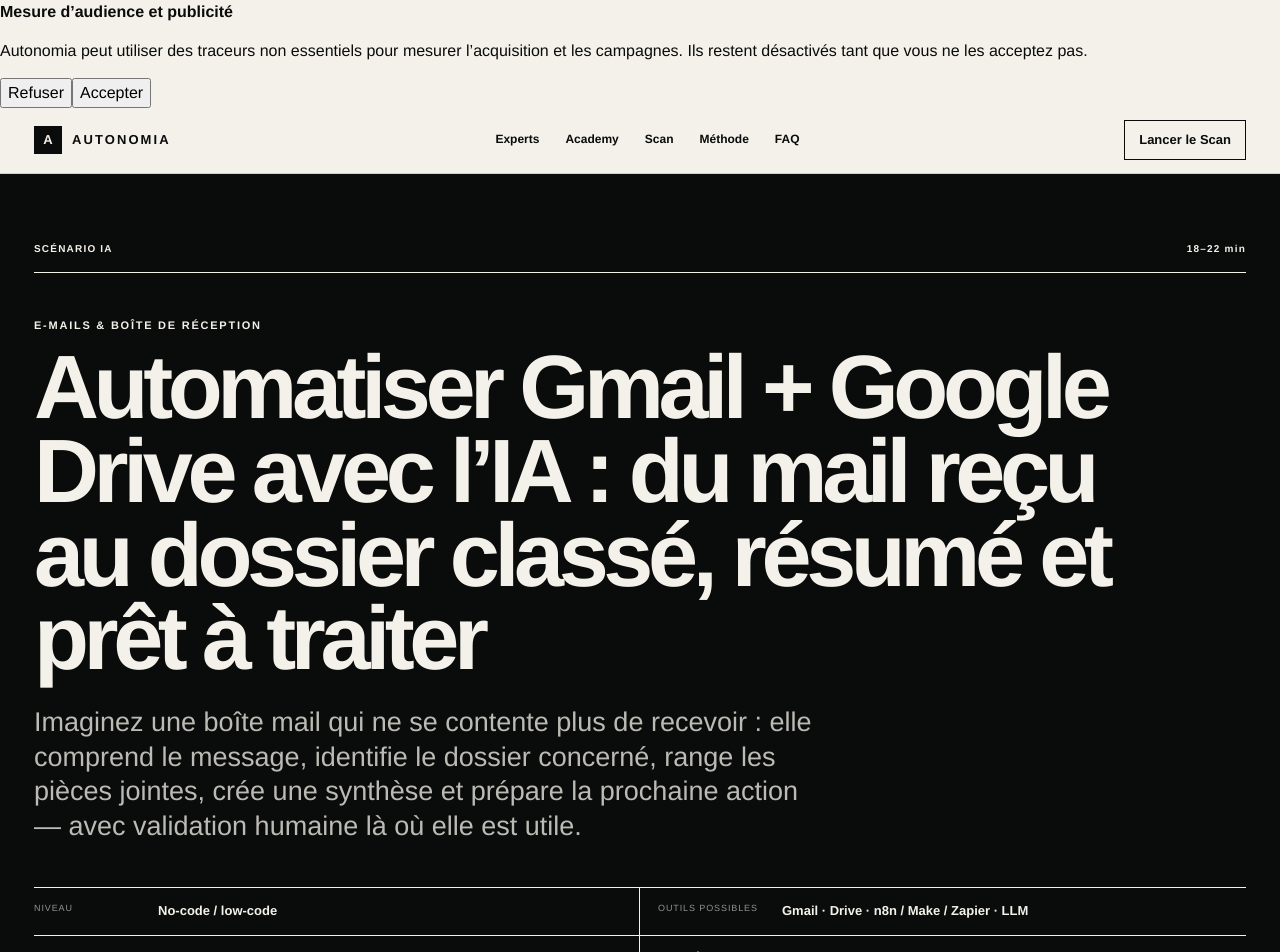
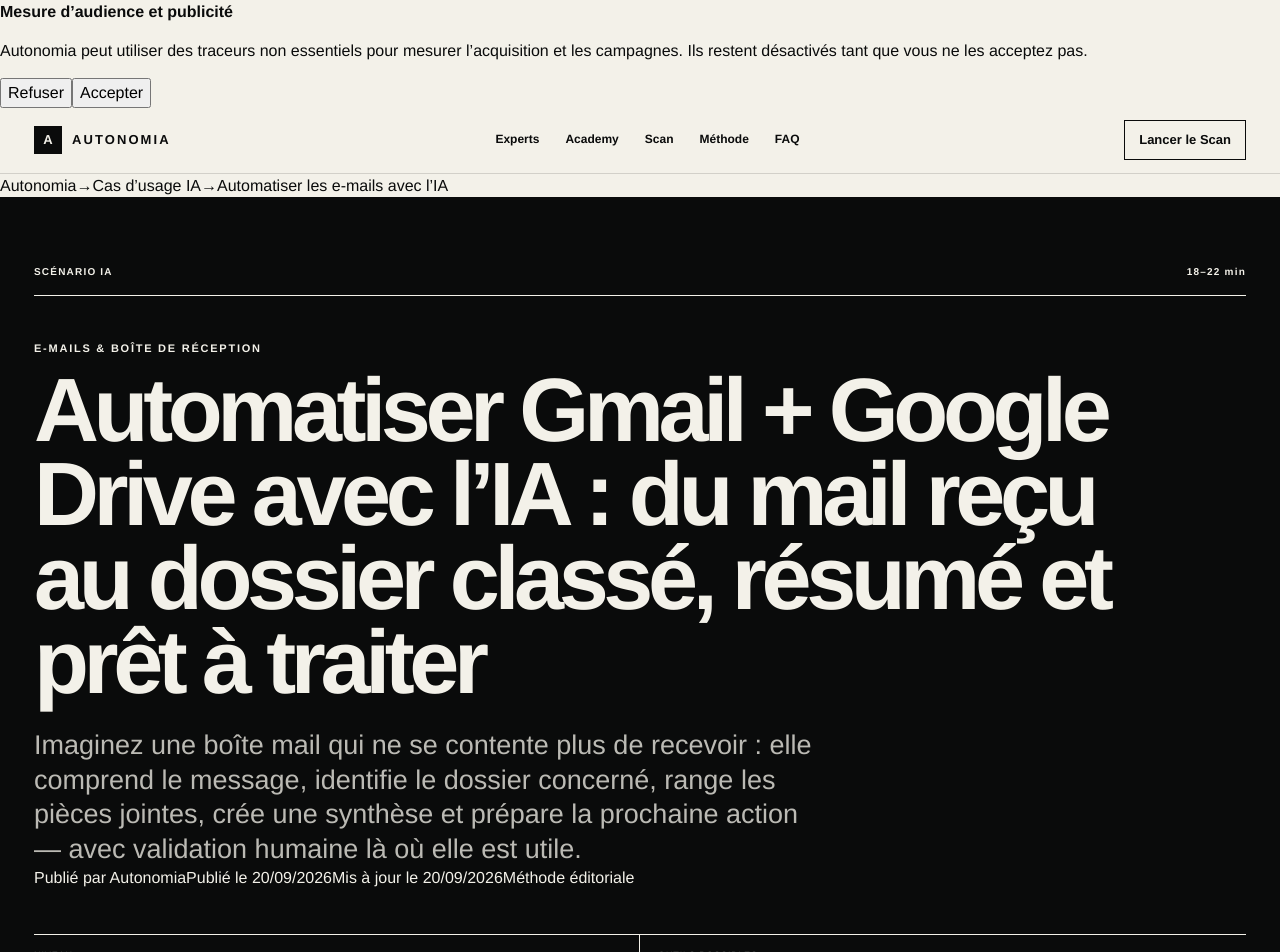
Before and after one commit to aristote-app/Autonomia-MCP, a Next.js app in the folder site/: page /cas-usage-ia/connecter-gmail-a-google-drive-pour-ranger-automatiquement-les-pieces-jointes in a window 1280 px wide. Shown: the top 952 px of the page. Built offline with nearby package versions, Linux system fonts and the light colour scheme; no server answers.

Commit message:
seo(content): add visible authorship dates breadcrumbs and editorial policy

```diff
--- a/site/components/EditorialArticle.js
+++ b/site/components/EditorialArticle.js
@@ -18,6 +18,20 @@
 
   return (
     <main className="editorialArticle">
+      <nav className="articleBreadcrumb" aria-label="Fil d’Ariane">
+        <Link href="/">Autonomia</Link>
+        <span>→</span>
+        <Link href={isTraining ? "/formation-ia/cas-usage" : "/cas-usage-ia"}>
+          {isTraining ? "Formation IA" : "Cas d’usage IA"}
+        </Link>
+        {graph.pillar && (
+          <>
+            <span>→</span>
+            <Link href={graph.pillar.href}>{graph.pillar.label}</Link>
+          </>
+        )}
+      </nav>
+
       <header className={isTraining ? "articleHero training" : "articleHero execution"}>
         <div className="articleHeroMeta">
           <span>{isTraining ? "SCÉNARIO DE FORMATION" : "SCÉNARIO IA"}</span>
@@ -26,6 +40,12 @@
         <p className="eyebrow">{article.cluster}</p>
         <h1>{article.title}</h1>
         <p className="articleDek">{article.dek}</p>
+        <div className="articleEditorialMeta">
+          <span>Publié par <Link href="/a-propos">Autonomia</Link></span>
+          {article.publishedAt && <span>Publié le {new Date(article.publishedAt).toLocaleDateString("fr-FR")}</span>}
+          {article.modifiedAt && <span>Mis à jour le {new Date(article.modifiedAt).toLocaleDateString("fr-FR")}</span>}
+          <Link href="/methodologie/politique-editoriale">Méthode éditoriale</Link>
+        </div>
         <div className="articleQuickFacts">
           {article.quickFacts.map(([label, value]) => (
             <div key={label}>
```
